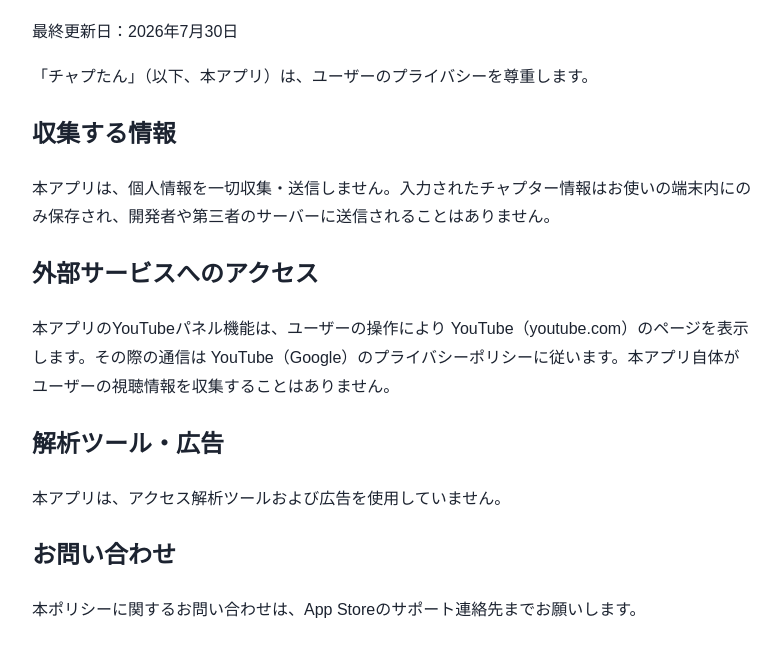
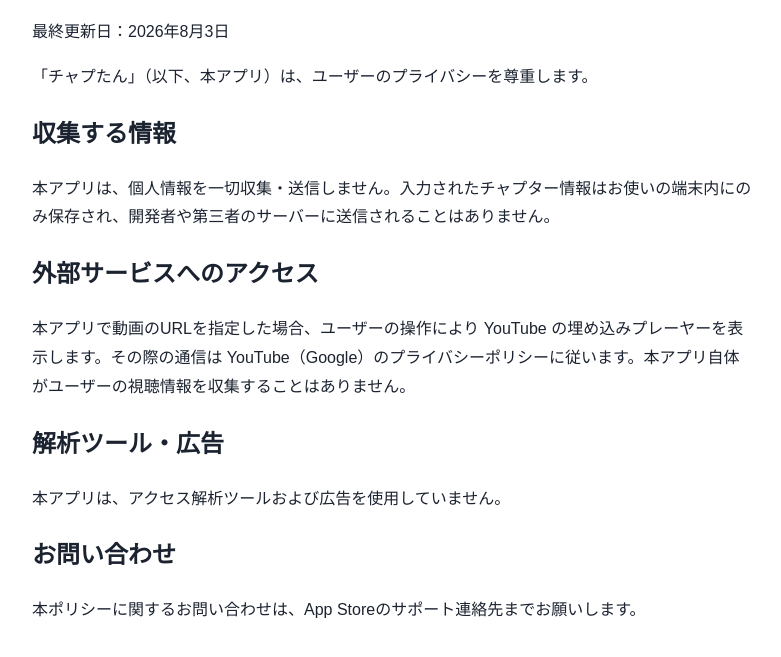
Before and after one commit to emchs07-prog/chaptan, a plain HTML site: page privacy.html in a window 1280 px wide. Shown: the part 101-758 px from the top of the page, without its empty margins (248-1029 px from the left). Drawn offline with Linux system fonts and the light colour scheme.

Commit message:
YouTubeパネル削除に合わせてプライバシーポリシーを更新

```diff
--- a/privacy.html
+++ b/privacy.html
@@ -8,12 +8,12 @@
 </head>
 <body>
 <h1>チャプたん プライバシーポリシー</h1>
-<p>最終更新日：2026年7月30日</p>
+<p>最終更新日：2026年8月3日</p>
 <p>「チャプたん」（以下、本アプリ）は、ユーザーのプライバシーを尊重します。</p>
 <h2>収集する情報</h2>
 <p>本アプリは、個人情報を一切収集・送信しません。入力されたチャプター情報はお使いの端末内にのみ保存され、開発者や第三者のサーバーに送信されることはありません。</p>
 <h2>外部サービスへのアクセス</h2>
-<p>本アプリのYouTubeパネル機能は、ユーザーの操作により YouTube（youtube.com）のページを表示します。その際の通信は YouTube（Google）のプライバシーポリシーに従います。本アプリ自体がユーザーの視聴情報を収集することはありません。</p>
+<p>本アプリで動画のURLを指定した場合、ユーザーの操作により YouTube の埋め込みプレーヤーを表示します。その際の通信は YouTube（Google）のプライバシーポリシーに従います。本アプリ自体がユーザーの視聴情報を収集することはありません。</p>
 <h2>解析ツール・広告</h2>
 <p>本アプリは、アクセス解析ツールおよび広告を使用していません。</p>
 <h2>お問い合わせ</h2>
```
